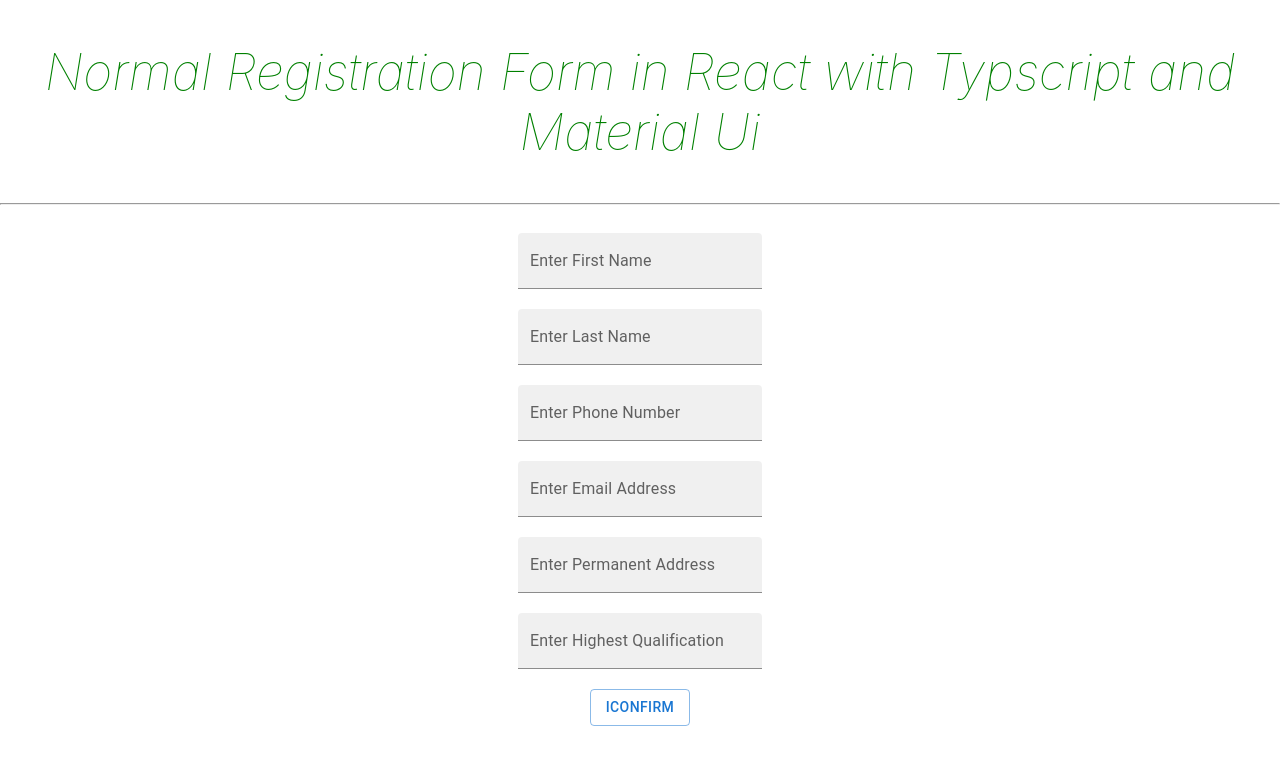
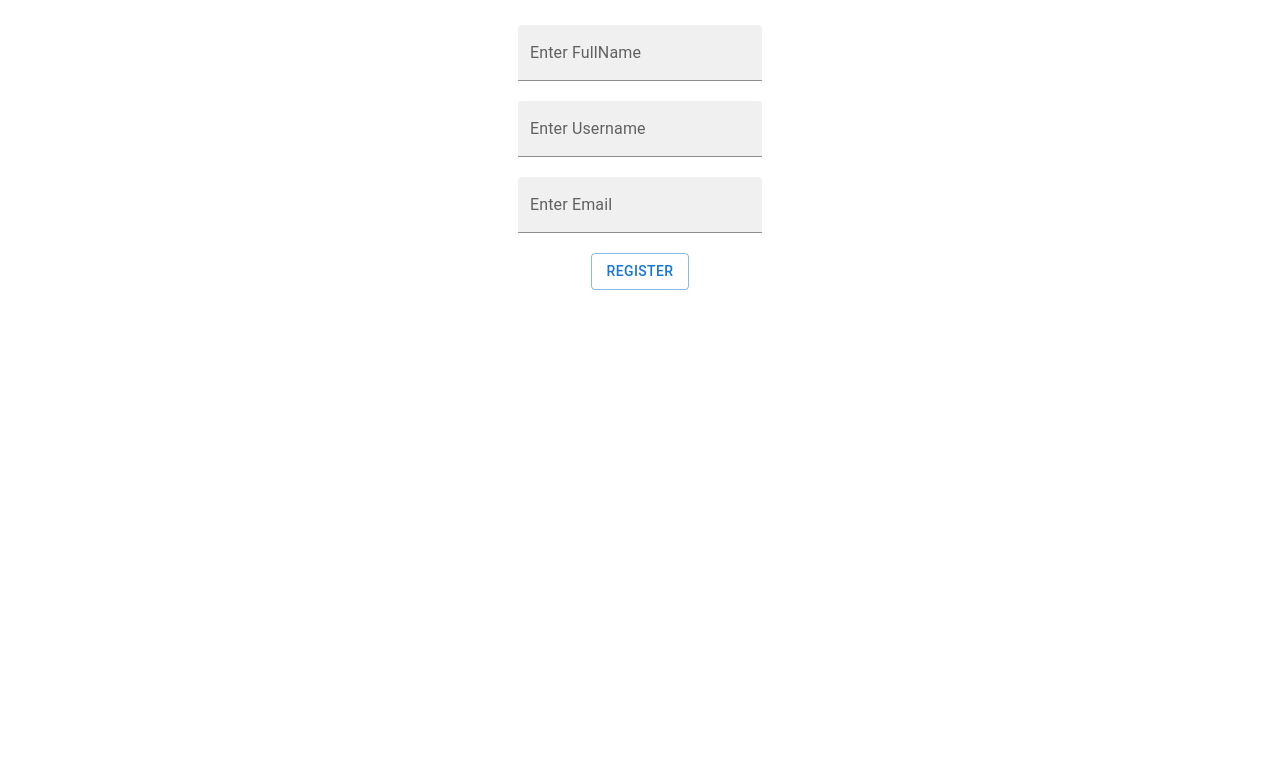
Before and after one commit to ankitupadhyay889/ReactwithTypescript, a React (Create React App) app: page / in a window 1280 px wide. Shown: the top 764 px of the page. Built offline with nearby package versions, Linux system fonts and the light colour scheme.

Commit message:
YupError

```diff
--- a/package.json
+++ b/package.json
@@ -17,6 +17,7 @@
     "@types/react-dom": "^17.0.11",
     "react": "^17.0.2",
     "react-dom": "^17.0.2",
+    "react-hook-form": "^7.27.0",
     "react-scripts": "5.0.0",
     "styled-components": "^5.3.3",
     "typescript": "^4.5.5",
--- a/src/FuncCompo/Calling.tsx
+++ b/src/FuncCompo/Calling.tsx
@@ -1,5 +1,6 @@
 import React from 'react';
-import Userregis from './state/Userregis';
+import Form from './state/Form';
+// import Userregis from './state/Userregis';
 // import Newtodo from './Newtodo';
 // import Simpleform from './state/Simpleform';
 // import Eventprop from './Eventprop';
@@ -28,7 +29,9 @@ const Calling = () => {
 
             {/* <Newtodo /> */}
 
-            <Userregis styl = {{color: "green" , fontStyle: "italic" , fontSize: "50px" , fontWeight: "lighter"}} />
+            {/* <Userregis styl = {{color: "green" , fontStyle: "italic" , fontSize: "50px" , fontWeight: "lighter"}} /> */}
+
+            <Form />
         </div>
     );
 };
--- a/src/FuncCompo/state/Form.tsx
+++ b/src/FuncCompo/state/Form.tsx
@@ -1,32 +1,60 @@
-import React, { ChangeEvent, useState } from 'react';
+import React, { useState } from 'react';
+import { TextField , Button } from '@mui/material';
+import * as Yup from 'yup';
 
 const Form = () => {
 
-    const [name, setname] = useState("");
+    const [data, setdata] = useState<any>(() => Yup.object().shape({
+        fullname: Yup.string().required('Fullname is required'),
+        username: Yup.string().required('Username is required').min(6, 'Username must be at least 6 characters').max(20, 'Username must not exceed 20 characters'),
+        email: Yup.string().required('Email is required').email('Email is invalid'),
+    }));
 
-    const [entry, setentry] = useState<Array<any>>([]);
+    const [show, setshow] = useState<Array<any>>([]);
+
+    const hanInp = (e: any) => {
+        const name = e.currentTarget.name;
+        const value = e.currentTarget.value;
+
+        setdata({...data , [name]:value })
+    }
 
     const Sub = (e: any) =>{
         e.preventDefault();
-        const all = {name:name};
-        setentry([...entry , all]);
-        setname("");
+        const sbhi = {...data};
+        setshow([...show , sbhi]);
+        setdata({fullname: "" , username: "" , email: ""});
     }
 
     return (
         <div>
             <form onSubmit={Sub}>
-                <input type="text" name="name" autoComplete="off" value={name} onChange={(e)=>setname(e.target.value)} />
-                <br/>
-                <button type="submit">Submit</button>
+                <TextField type="text" id="standard-basic" label="Enter FullName" variant="filled"
+                name="fullname" autoComplete="off" value={data.fullname} onChange={hanInp} />
+
+                <br/><br/>
+
+                <TextField type="text" id="standard-basic" label="Enter Username" variant="filled"
+                name="username" autoComplete="off" value={data.username} onChange={hanInp} />
+
+                <br/><br/>
+
+                <TextField type="text" id="standard-basic" label="Enter Email" variant="filled"
+                name="email" autoComplete="off" value={data.email} onChange={hanInp} />
+
+                <br/><br/>
+
+                <Button type="submit" variant="outlined"> Register </Button>
+
             </form>
             <div>
                 {
-                    entry.map((curEl , id)=>{
+                    show.map((curElem , id: number) => {
+                        const {fullname , username , email} = curElem
                         return(
-                        <div key={id}>
-                            <p> {curEl.name} </p>
-                        </div>
+                            <div key={id}>
+                                <h2> {fullname} -- {username} -- {email} </h2>
+                            </div>
                         )
                     })
                 }
```
Also changed, not shown: 1 other file (tests, documents, lock files or other folders).
